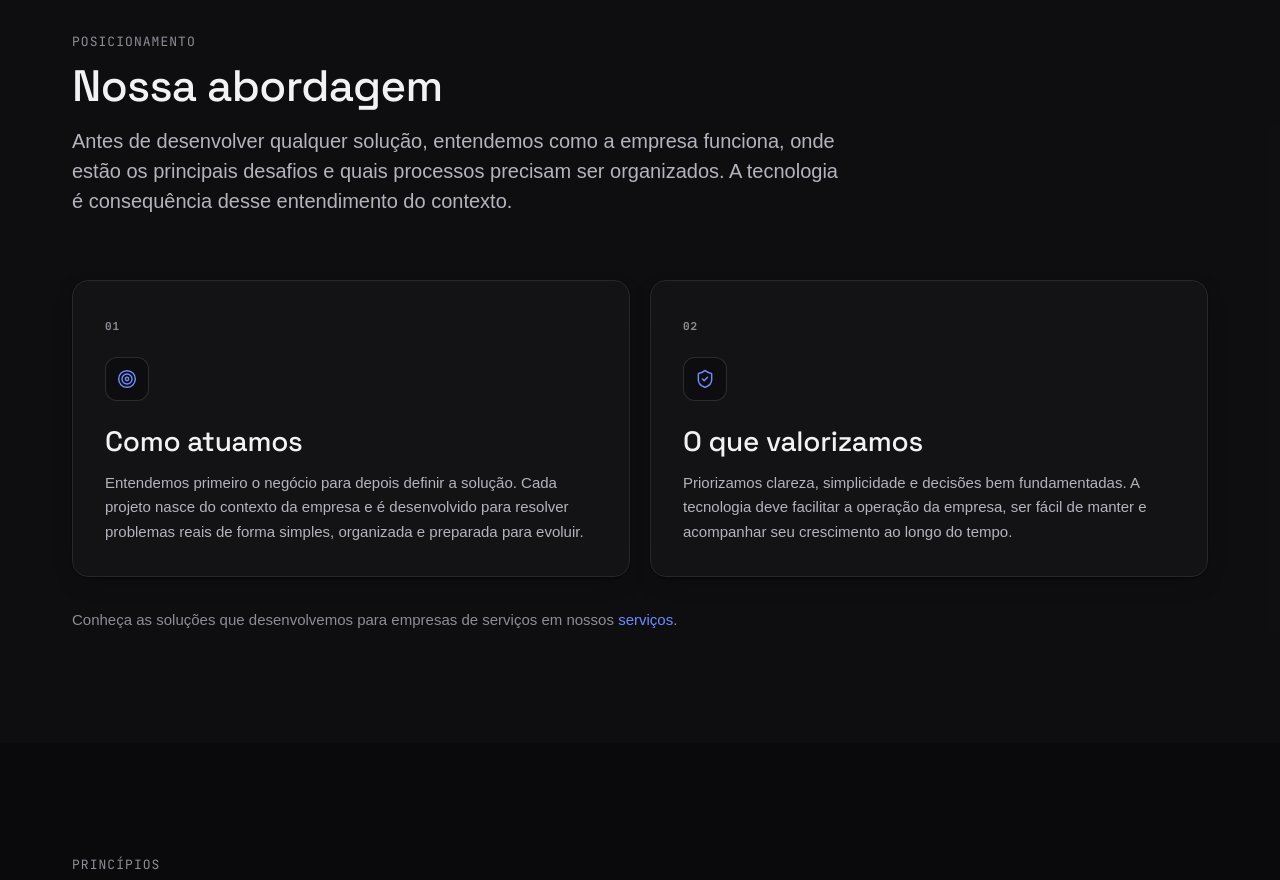
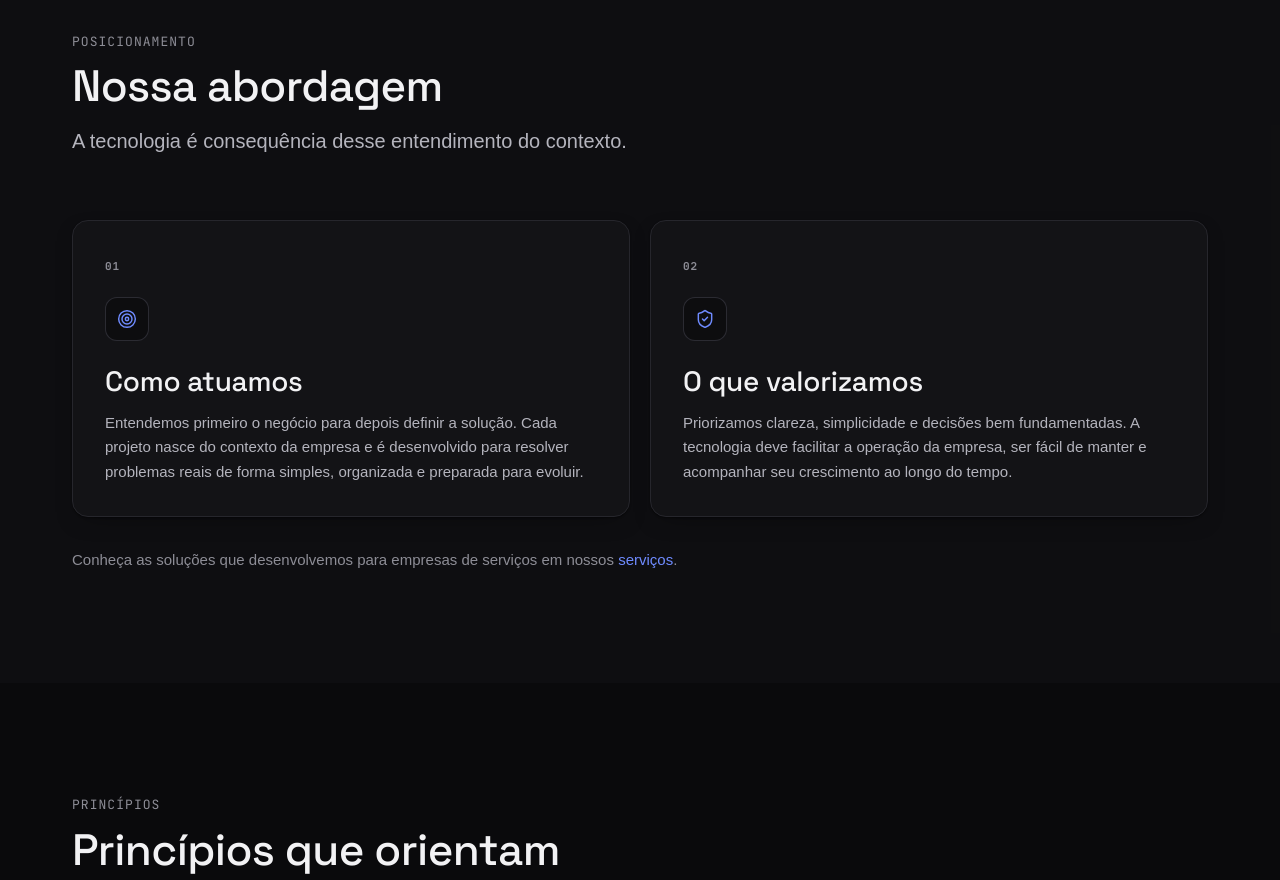
Before and after one commit to marllonpanisset/conjuga, a Next.js app: page /sobre in a window 1280 px wide. Shown: the part 1400-2280 px from the top of the page. Built offline with nearby package versions, Linux system fonts and the light colour scheme; no server answers; a web font is replaced by a local one.

Commit message:
fix: reduzir repetição na página sobre

```diff
--- a/app/(marketing)/sobre/page.tsx
+++ b/app/(marketing)/sobre/page.tsx
@@ -116,10 +116,7 @@ export default function SobrePage() {
             </Heading>
 
             <Text variant="lead" className="mt-4">
-              Antes de desenvolver qualquer solução, entendemos como a empresa
-              funciona, onde estão os principais desafios e quais processos
-              precisam ser organizados. A tecnologia é consequência desse
-              entendimento do contexto.
+              A tecnologia é consequência desse entendimento do contexto.
             </Text>
           </div>
 
```
